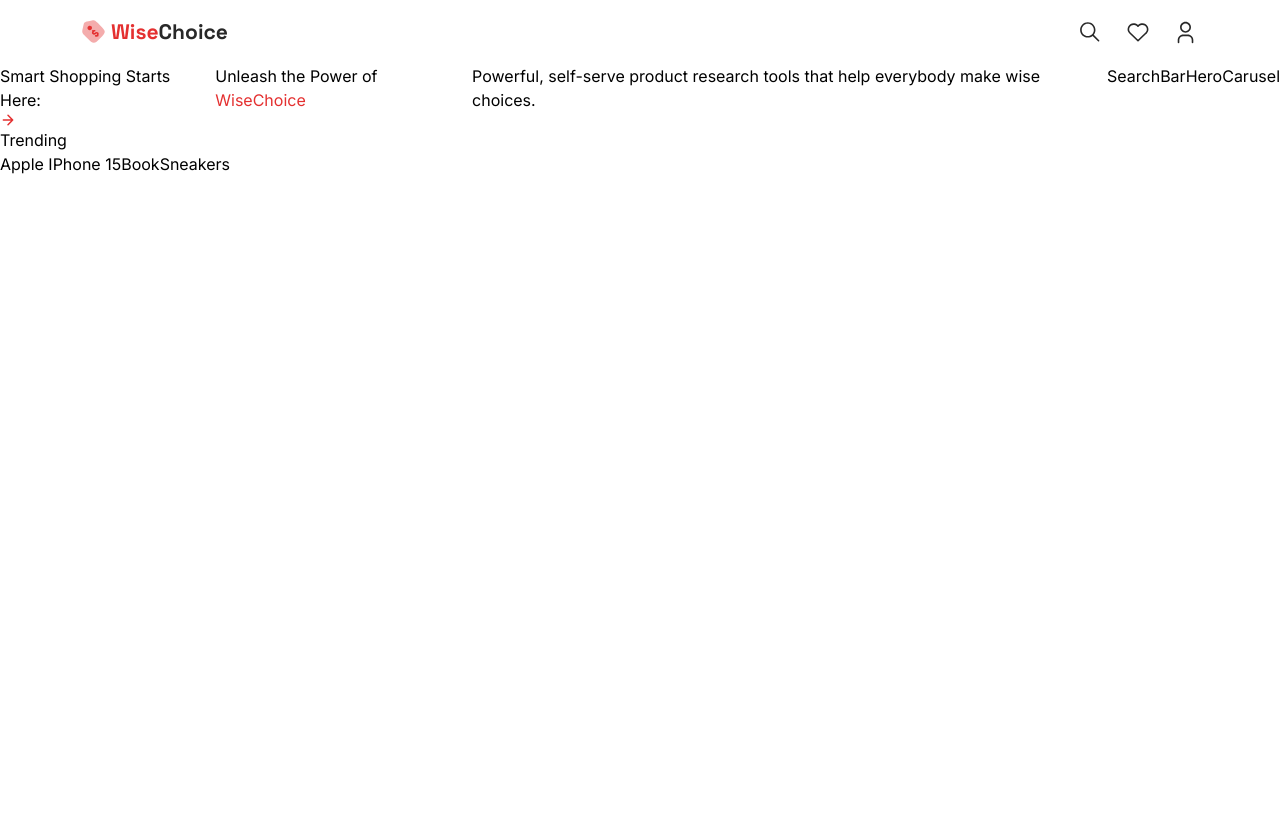
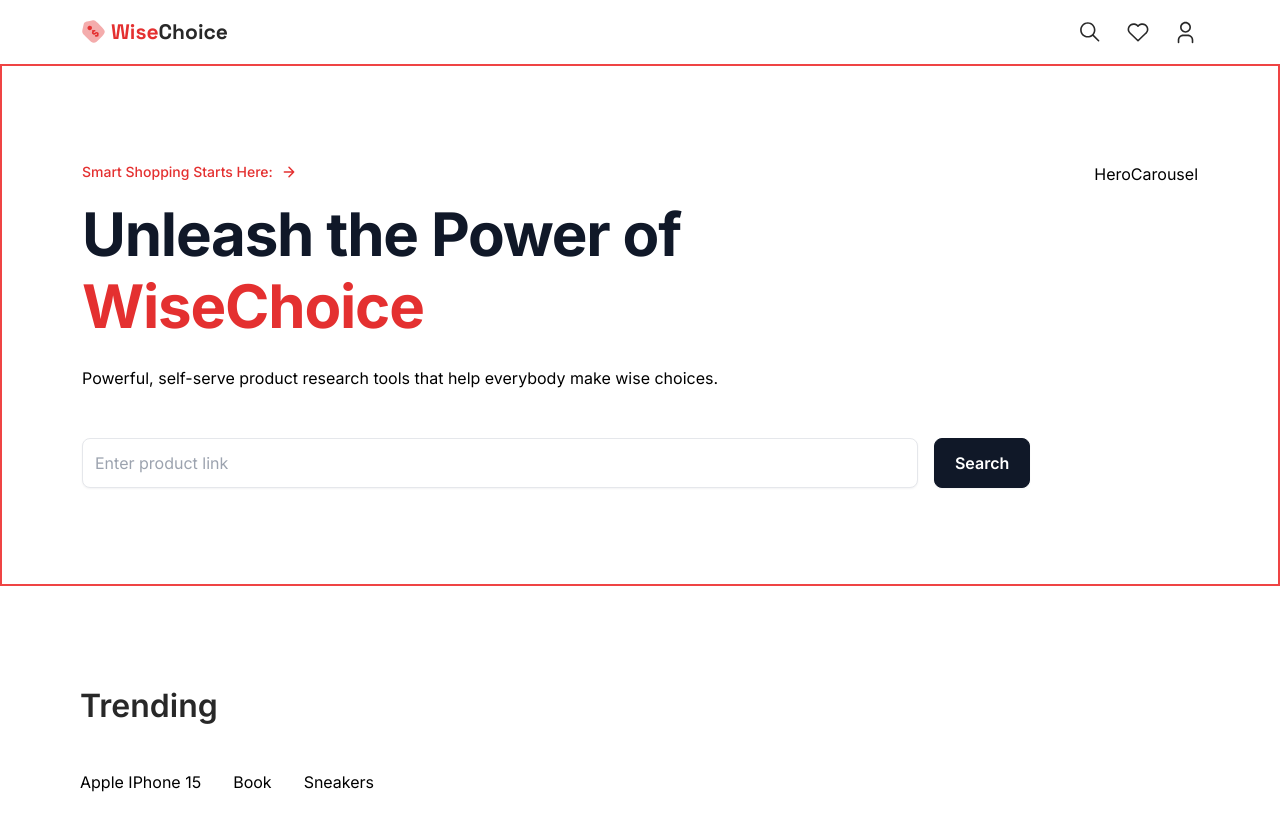
Before and after one commit to CamiloMaria/wise-choice, a Next.js app: page / in a window 1280 px wide. Shown: the top 830 px of the page. Before the commit the page ends 800 px from the top, so only its background shows below. Built offline with nearby package versions, Linux system fonts and the light colour scheme.

Commit message:
refactor: Remove unused components and update imports

```diff
--- a/src/components/index.ts
+++ /dev/null
@@ -1 +0,0 @@
-export * from './Navbar/Navbar'
--- a/src/sections/HeroSection.tsx
+++ b/src/sections/HeroSection.tsx
@@ -1,3 +1,5 @@
+import HeroCarousel from "@/components/HeroCarousel/HeroCarousel";
+import Searchbar from "@/components/Searchbar/Searchbar";
 import Image from "next/image";
 
 export default function HeroSection() {
@@ -25,10 +27,10 @@
                         make wise choices.
                     </p>
 
-                    SearchBar
+                    <Searchbar />
                 </div>
 
-                HeroCarusel
+                <HeroCarousel />
             </div>
         </section>
     );
--- a/src/sections/index.ts
+++ /dev/null
@@ -1,2 +0,0 @@
-export * from './HeroSection'
-export * from './TrendingSection'
--- a/tailwind.config.ts
+++ b/tailwind.config.ts
@@ -4,6 +4,7 @@
   content: [
     "./src/lib/**/*.{js,ts,jsx,tsx,mdx}",
     "./src/pages/**/*.{js,ts,jsx,tsx,mdx}",
+    "./src/sections/**/*.{js,ts,jsx,tsx,mdx}",
     "./src/components/**/*.{js,ts,jsx,tsx,mdx}",
     "./src/app/**/*.{js,ts,jsx,tsx,mdx}",
   ],
```
